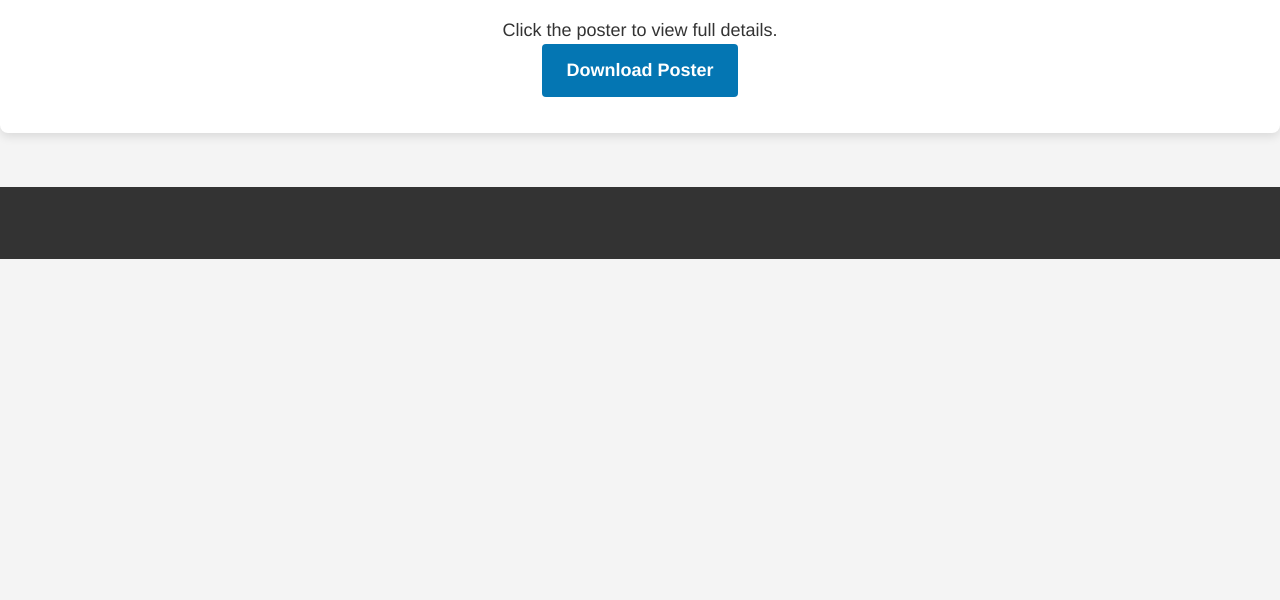
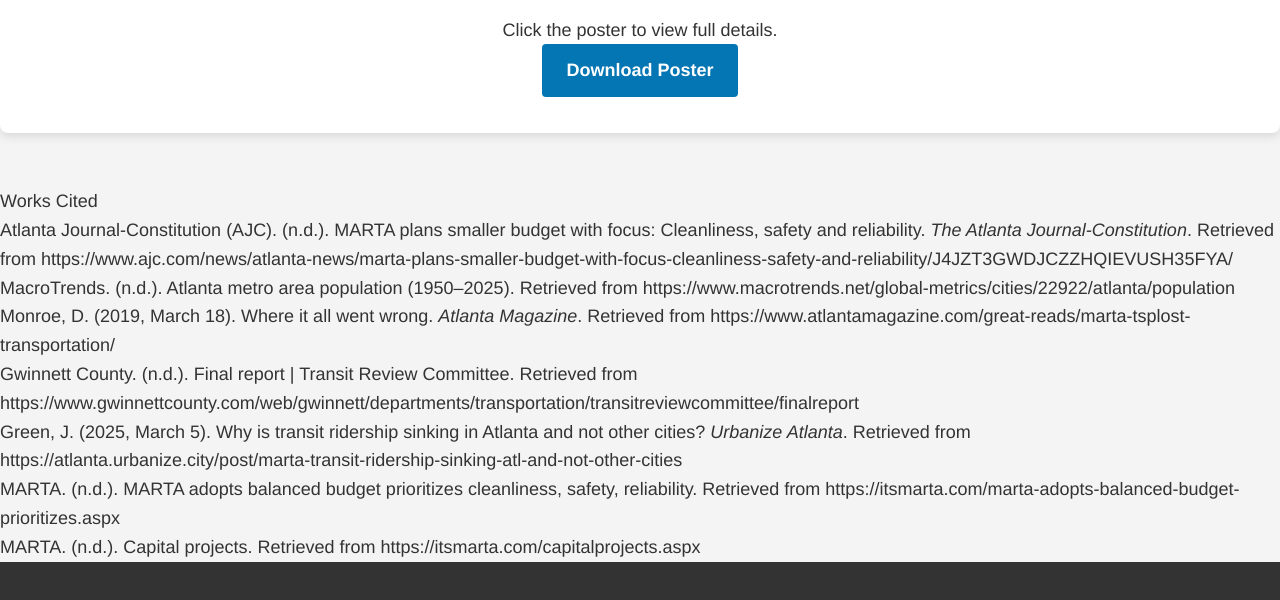
Before and after one commit to lyi46/marta, a plain HTML site: page index.html in a window 1280 px wide. Shown: the part 3893-4493 px from the top of the page. Before the commit the page ends 4152 px from the top, so only its background shows below. Drawn offline with nearby package versions, Linux system fonts and the light colour scheme; files whose address does not match are found by name.

Commit message:
works cited

```diff
--- a/index.html
+++ b/index.html
@@ -199,6 +199,40 @@
         </div>
     </section>
 
+    <section>
+        <h2>Works Cited</h2>
+        <ul class="works-cited">
+            <li>
+                Atlanta Journal-Constitution (AJC). (n.d.). MARTA plans smaller budget with focus: Cleanliness, safety and reliability. <em>The Atlanta Journal-Constitution</em>. Retrieved from
+                <a href="https://www.ajc.com/news/atlanta-news/marta-plans-smaller-budget-with-focus-cleanliness-safety-and-reliability/J4JZT3GWDJCZZHQIEVUSH35FYA/" target="_blank" rel="noopener noreferrer">https://www.ajc.com/news/atlanta-news/marta-plans-smaller-budget-with-focus-cleanliness-safety-and-reliability/J4JZT3GWDJCZZHQIEVUSH35FYA/</a>
+            </li>
+            <li>
+                MacroTrends. (n.d.). Atlanta metro area population (1950–2025). Retrieved from
+                <a href="https://www.macrotrends.net/global-metrics/cities/22922/atlanta/population" target="_blank" rel="noopener noreferrer">https://www.macrotrends.net/global-metrics/cities/22922/atlanta/population</a>
+            </li>
+            <li>
+                Monroe, D. (2019, March 18). Where it all went wrong. <em>Atlanta Magazine</em>. Retrieved from
+                <a href="https://www.atlantamagazine.com/great-reads/marta-tsplost-transportation/" target="_blank" rel="noopener noreferrer">https://www.atlantamagazine.com/great-reads/marta-tsplost-transportation/</a>
+            </li>
+            <li>
+                Gwinnett County. (n.d.). Final report | Transit Review Committee. Retrieved from
+                <a href="https://www.gwinnettcounty.com/web/gwinnett/departments/transportation/transitreviewcommittee/finalreport" target="_blank" rel="noopener noreferrer">https://www.gwinnettcounty.com/web/gwinnett/departments/transportation/transitreviewcommittee/finalreport</a>
+            </li>
+            <li>
+                Green, J. (2025, March 5). Why is transit ridership sinking in Atlanta and not other cities? <em>Urbanize Atlanta</em>. Retrieved from
+                <a href="https://atlanta.urbanize.city/post/marta-transit-ridership-sinking-atl-and-not-other-cities" target="_blank" rel="noopener noreferrer">https://atlanta.urbanize.city/post/marta-transit-ridership-sinking-atl-and-not-other-cities</a>
+            </li>
+            <li>
+                MARTA. (n.d.). MARTA adopts balanced budget prioritizes cleanliness, safety, reliability. Retrieved from
+                <a href="https://itsmarta.com/marta-adopts-balanced-budget-prioritizes.aspx" target="_blank" rel="noopener noreferrer">https://itsmarta.com/marta-adopts-balanced-budget-prioritizes.aspx</a>
+            </li>
+            <li>
+                MARTA. (n.d.). Capital projects. Retrieved from
+                <a href="https://itsmarta.com/capitalprojects.aspx" target="_blank" rel="noopener noreferrer">https://itsmarta.com/capitalprojects.aspx</a>
+            </li>
+        </ul>
+    </section>
+
     <!-- Resources / Footer Area -->
     <!-- <section id="resources" class="full-width" style="text-align: center; background-color: var(--marta-white);">
             <h3>Resources & References</h3>
```
